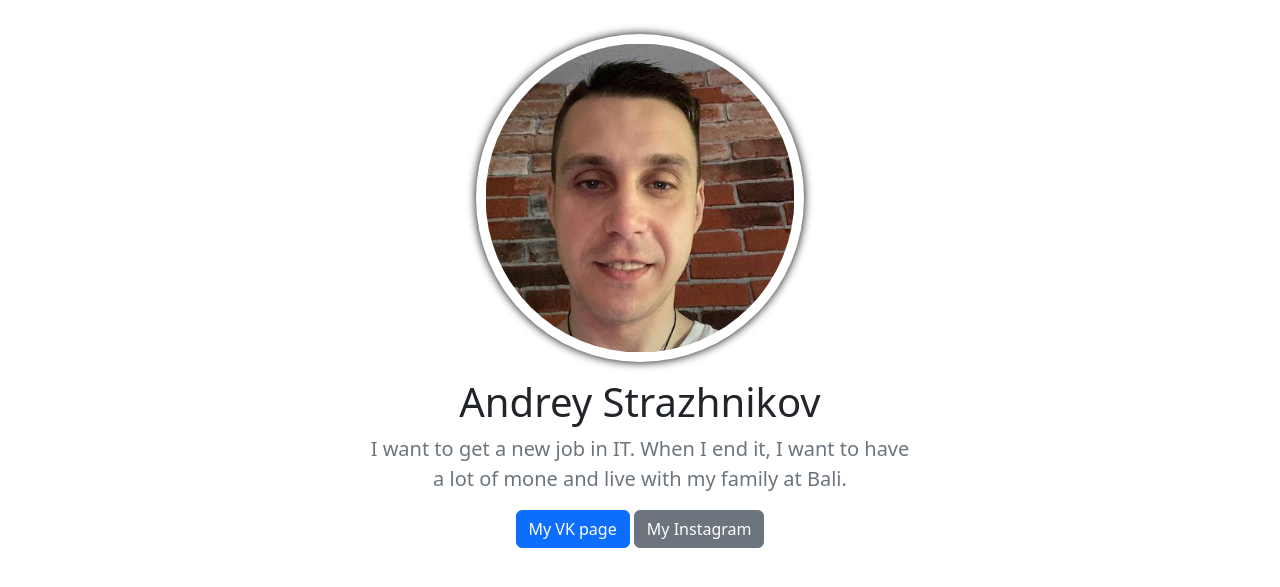
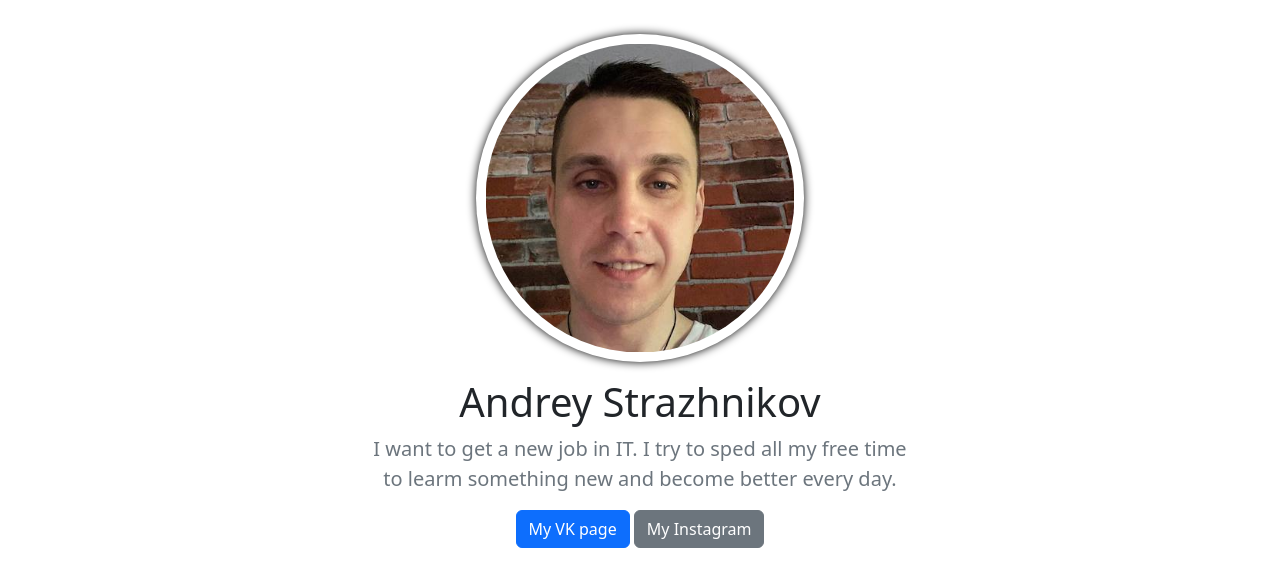
Before and after one commit to mixer-a/HTML, a plain HTML site: page index.html in a window 1280 px wide. Shown: the part 89-676 px from the top of the page. Drawn offline with nearby package versions, Linux system fonts and the light colour scheme.

Commit message:
Update index.html

```diff
--- a/index.html
+++ b/index.html
@@ -61,8 +61,7 @@
           <img class="rounded-img" src="foto.jpg" alt="Andrey" />
           <h1 class="fw-light">Andrey Strazhnikov</h1>
           <p class="lead text-muted">
-            I want to get a new job in IT. When I end it, I want to have a lot
-            of mone and live with my family at Bali.
+            I want to get a new job in IT. I try to sped all my free time to learm something new and become better every day.
           </p>
           <a
             href="https://vk.com/strazhnikov_andrey"
```
